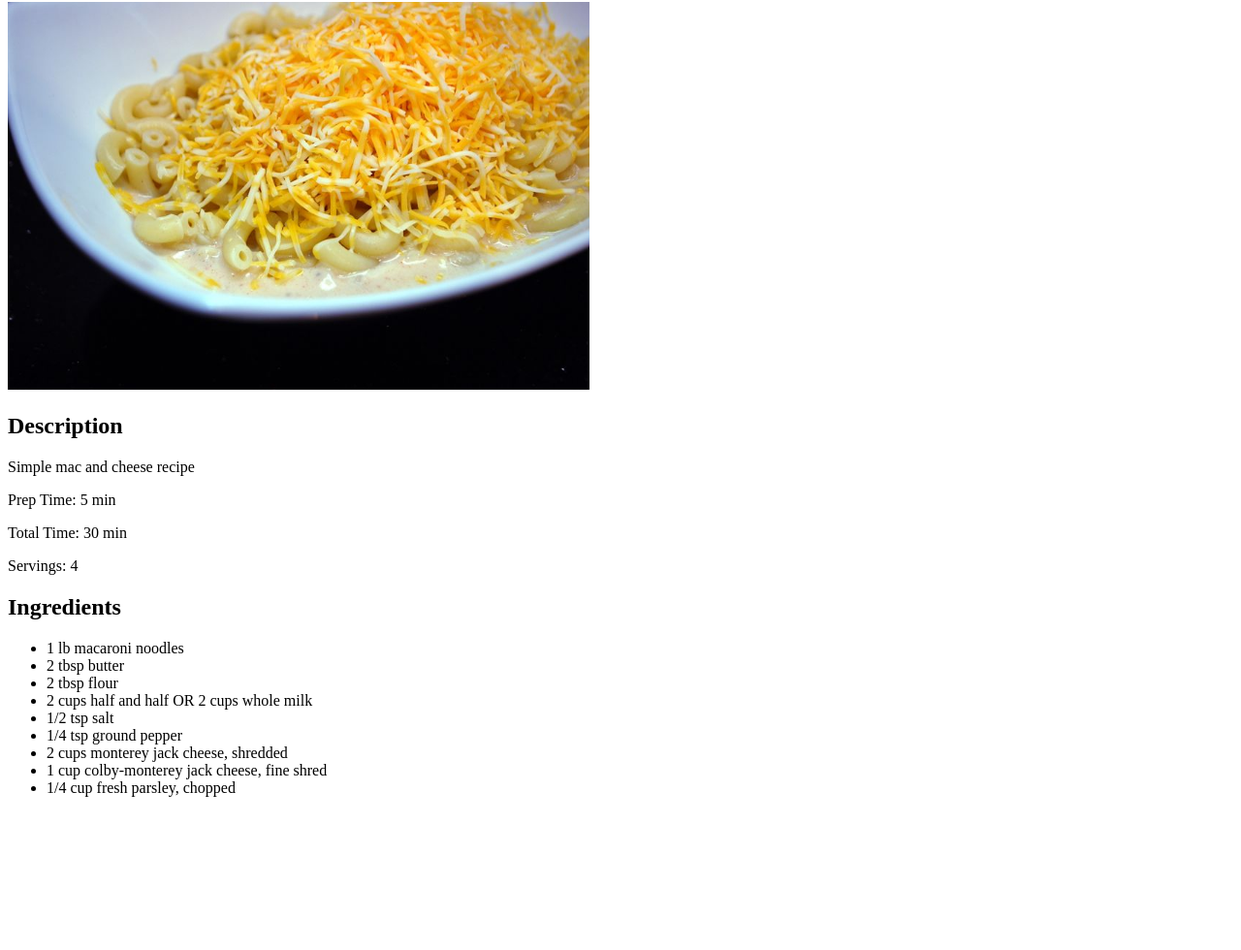
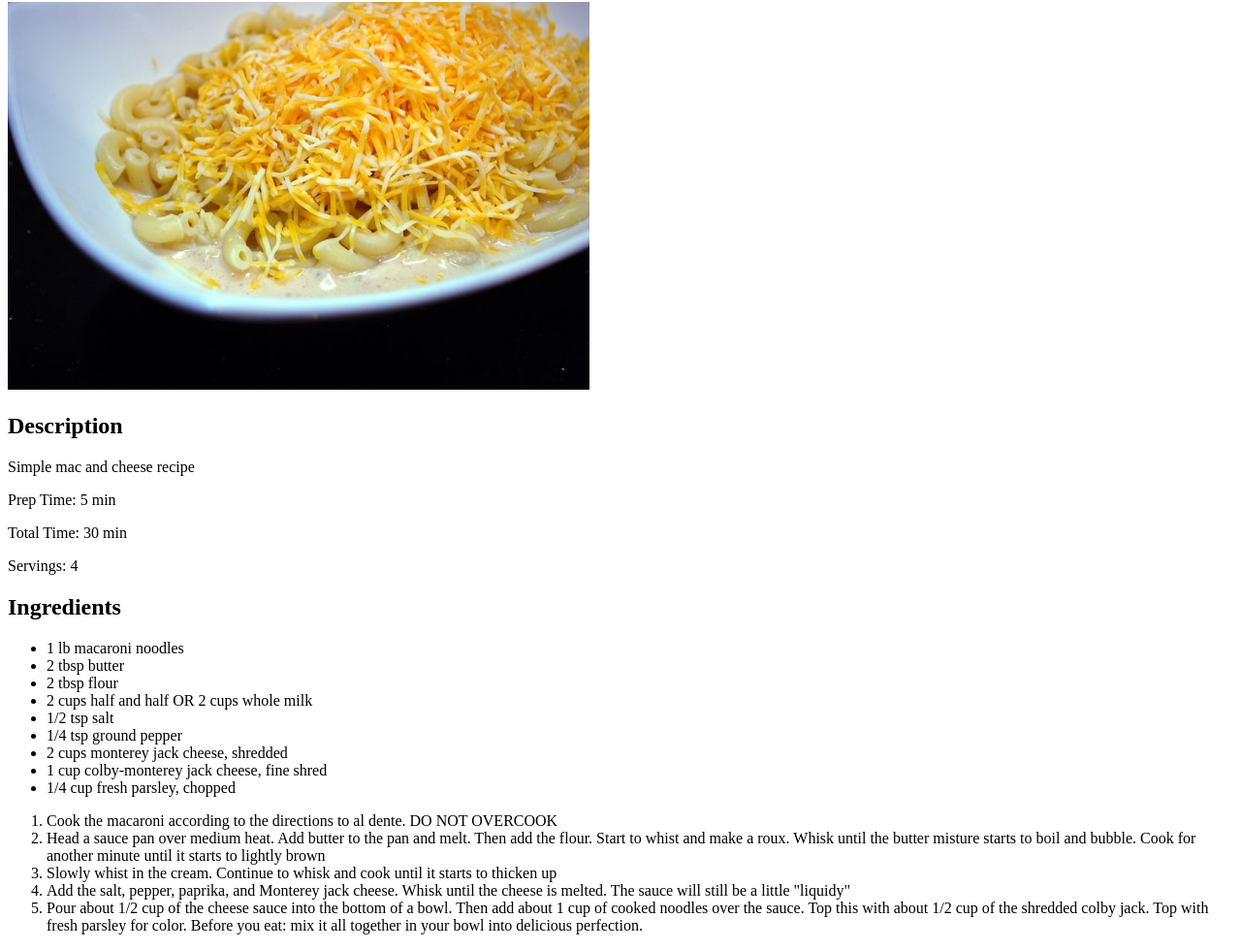
Before and after one commit to jchambers26/recipes, a plain HTML site: page recipes/mac_and_cheese.html in a window 1280 px wide. Shown: the part 78-1058 px from the top of the page at 97% size. Before the commit the page ends 916 px from the top, so only its background shows below. Drawn offline with Linux system fonts and the light colour scheme.

Commit message:
add recipe instructions

```diff
--- a/recipes/mac_and_cheese.html
+++ b/recipes/mac_and_cheese.html
@@ -32,5 +32,27 @@
             <li>1/4 cup fresh parsley, chopped</li>
         </ul>
 
+        <ol>
+            <li>Cook the macaroni according to the directions to al dente. DO NOT OVERCOOK</li>
+            <li>Head a sauce pan over medium heat. Add butter
+                to the pan and melt. Then add the flour.
+                Start to whist and make a roux. Whisk until the
+                butter misture starts to boil and bubble. Cook for
+                another minute until it starts to lightly brown
+            </li>
+            <li>Slowly whist in the cream. Continue to whisk and cook until it starts to thicken up</li>
+            <li>Add the salt, pepper, paprika, and Monterey jack
+                cheese. Whisk until the cheese is melted. The sauce
+                will still be a little "liquidy"
+            </li>
+            <li>Pour about 1/2 cup of the cheese sauce into the bottom of a bowl.
+                Then add about 1 cup of cooked noodles over the sauce.
+                Top this with about 1/2 cup of the shredded colby jack.
+                Top with fresh parsley for color. Before you eat: mix it all
+                together in your bowl into delicious perfection.
+            </li>
+
+        </ol>
+
     </body>
 </html>
```
